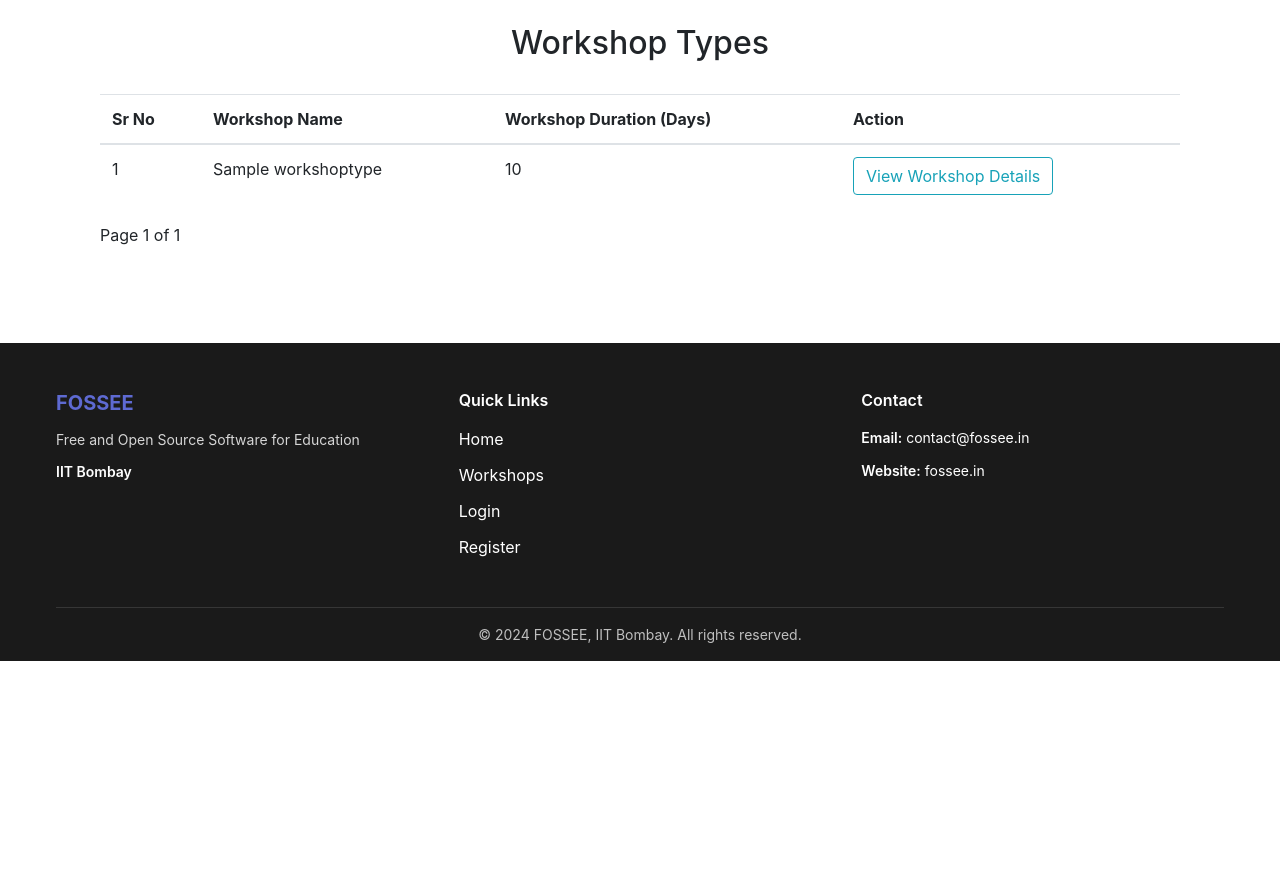
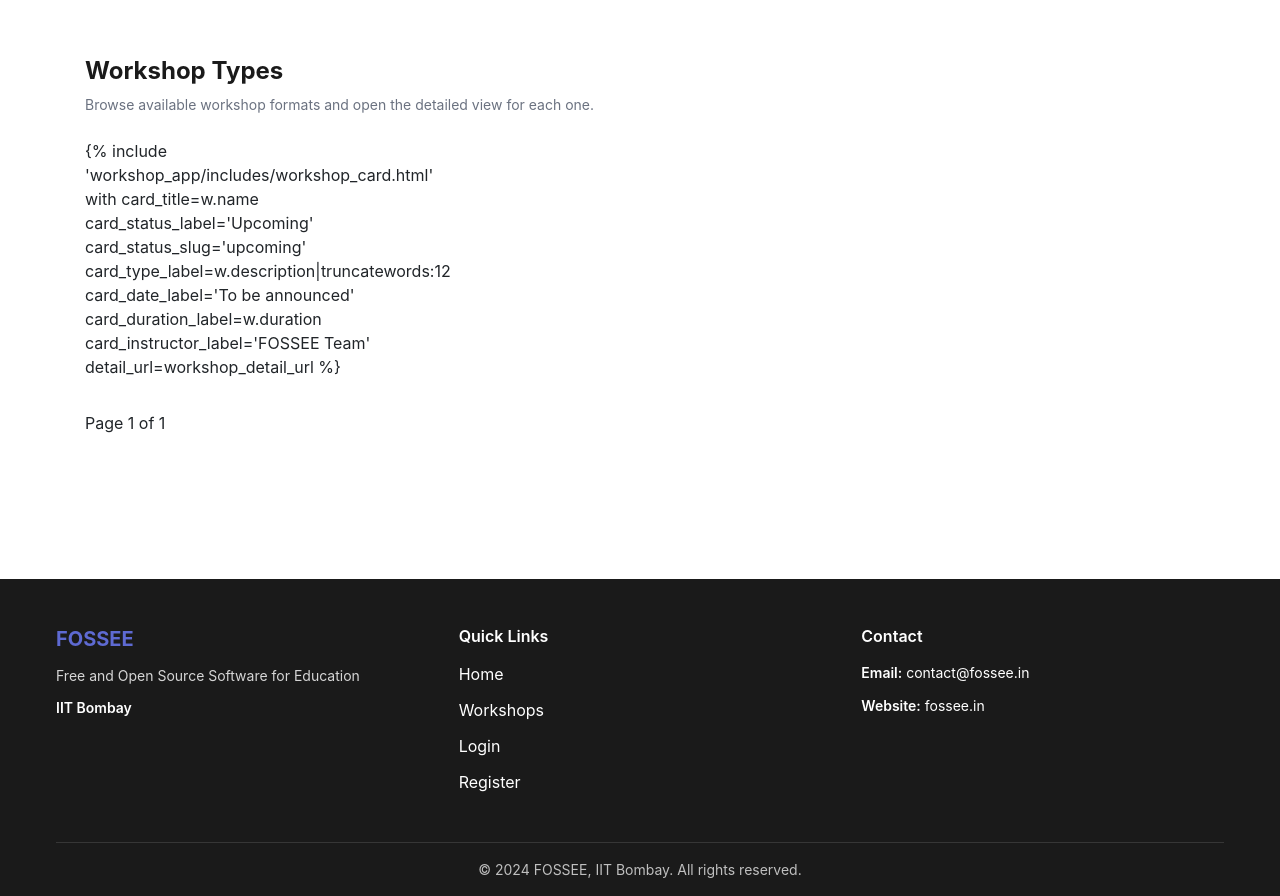
Before and after one commit to shivani-i-i/fossee-workshop-booking-ui, a Django app: page /workshop/types/ in a window 1280 px wide. Shown: the part 56-952 px from the top of the page. Before the commit the page ends 717 px from the top, so only its background shows below. Run offline with Django 3.2, Linux system fonts and the light colour scheme; tables that the repository leaves empty hold one stand-in row (values such as "Sample post"); some libraries are stand-ins or nearby versions.

Commit message:
feat: add workshop card component with status color coding and hover effects

```diff
--- /dev/null
+++ b/workshop_app/static/workshop_app/css/workshop-card.css
@@ -0,0 +1,224 @@
+.workshop-types-page {
+    padding-top: var(--space-8);
+    padding-bottom: var(--space-12);
+}
+
+.workshop-types-page__header {
+    display: flex;
+    align-items: flex-end;
+    justify-content: space-between;
+    gap: var(--space-4);
+    margin-bottom: var(--space-6);
+}
+
+.workshop-types-page__title {
+    margin: 0;
+    color: var(--color-text-primary);
+    font-size: var(--font-size-2xl);
+    font-weight: var(--font-weight-bold);
+    line-height: var(--line-height-tight);
+}
+
+.workshop-types-page__subtitle {
+    margin: var(--space-2) 0 0;
+    color: var(--color-text-secondary);
+    font-size: var(--font-size-sm);
+    line-height: var(--line-height-normal);
+}
+
+.workshop-types-page__action {
+    white-space: nowrap;
+}
+
+.workshop-cards-grid {
+    display: grid;
+    grid-template-columns: repeat(3, minmax(0, 1fr));
+    gap: var(--space-6);
+}
+
+.workshop-card {
+    display: flex;
+    flex-direction: column;
+    overflow: hidden;
+    background: var(--color-bg-primary);
+    border: 1px solid var(--color-border);
+    border-radius: 12px;
+    box-shadow: var(--shadow-card);
+    transition: all 200ms ease;
+}
+
+.workshop-card:hover {
+    transform: translateY(-2px);
+    box-shadow: var(--shadow-card-hover);
+}
+
+.workshop-card__bar {
+    height: 8px;
+    background: var(--color-primary);
+}
+
+.workshop-card--pending .workshop-card__bar,
+.workshop-card--pending .workshop-card__badge {
+    background: var(--color-warning);
+}
+
+.workshop-card--accepted .workshop-card__bar,
+.workshop-card--accepted .workshop-card__badge {
+    background: var(--color-success);
+}
+
+.workshop-card--rejected .workshop-card__bar,
+.workshop-card--rejected .workshop-card__badge {
+    background: var(--color-error);
+}
+
+.workshop-card--upcoming .workshop-card__bar,
+.workshop-card--upcoming .workshop-card__badge {
+    background: var(--color-primary);
+}
+
+.workshop-card__body {
+    display: flex;
+    flex: 1;
+    flex-direction: column;
+    padding: 20px;
+}
+
+.workshop-card__header {
+    display: flex;
+    align-items: flex-start;
+    justify-content: space-between;
+    gap: var(--space-3);
+}
+
+.workshop-card__title {
+    margin: 0;
+    color: var(--color-text-primary);
+    font-size: var(--font-size-base);
+    font-weight: var(--font-weight-semibold);
+    line-height: var(--line-height-tight);
+}
+
+.workshop-card__badge {
+    display: inline-flex;
+    align-items: center;
+    justify-content: center;
+    padding: 4px 10px;
+    border-radius: var(--radius-full);
+    color: var(--color-bg-primary);
+    font-size: var(--font-size-xs);
+    font-weight: var(--font-weight-semibold);
+    line-height: 1;
+    white-space: nowrap;
+}
+
+.workshop-card__type {
+    display: flex;
+    align-items: center;
+    gap: var(--space-2);
+    margin: var(--space-4) 0 0;
+    color: var(--color-text-secondary);
+    font-size: 13px;
+    line-height: var(--line-height-normal);
+}
+
+.workshop-card__type i {
+    color: var(--color-text-muted);
+}
+
+.workshop-card__details {
+    display: grid;
+    gap: var(--space-3);
+    margin-top: var(--space-5);
+}
+
+.workshop-card__detail {
+    display: flex;
+    align-items: flex-start;
+    gap: var(--space-3);
+    color: var(--color-text-secondary);
+}
+
+.workshop-card__detail i {
+    margin-top: 2px;
+    color: var(--color-primary);
+    width: 16px;
+    text-align: center;
+}
+
+.workshop-card__detail-label {
+    display: block;
+    color: var(--color-text-muted);
+    font-size: var(--font-size-xs);
+    line-height: var(--line-height-tight);
+}
+
+.workshop-card__detail-value {
+    display: block;
+    color: var(--color-text-primary);
+    font-size: var(--font-size-sm);
+    font-weight: var(--font-weight-medium);
+    line-height: var(--line-height-normal);
+}
+
+.workshop-card__divider {
+    margin: var(--space-5) 0 var(--space-4);
+    border-top: 1px solid var(--color-border-light);
+}
+
+.workshop-card__button {
+    display: inline-flex;
+    align-items: center;
+    justify-content: center;
+    width: 100%;
+    min-height: 44px;
+    border: 1px solid var(--color-primary);
+    border-radius: var(--radius-md);
+    color: var(--color-primary);
+    font-size: var(--font-size-sm);
+    font-weight: var(--font-weight-semibold);
+    text-decoration: none;
+    transition: background var(--transition-normal), color var(--transition-normal), border-color var(--transition-normal);
+}
+
+.workshop-card__button:hover {
+    background: var(--color-primary);
+    border-color: var(--color-primary);
+    color: var(--color-bg-primary);
+    text-decoration: none;
+}
+
+.workshop-cards-grid__empty {
+    grid-column: 1 / -1;
+    padding: var(--space-8);
+    text-align: center;
+    color: var(--color-text-secondary);
+    background: var(--color-bg-primary);
+    border: 1px solid var(--color-border);
+    border-radius: 12px;
+}
+
+.workshop-types-page__pagination {
+    margin-top: var(--space-8);
+}
+
+@media (max-width: 1024px) {
+    .workshop-cards-grid {
+        grid-template-columns: repeat(2, minmax(0, 1fr));
+    }
+}
+
+@media (max-width: 767px) {
+    .workshop-types-page {
+        padding-top: var(--space-6);
+    }
+
+    .workshop-types-page__header {
+        flex-direction: column;
+        align-items: stretch;
+    }
+
+    .workshop-cards-grid {
+        grid-template-columns: 1fr;
+    }
+}
--- a/workshop_app/templates/workshop_app/workshop_type_list.html
+++ b/workshop_app/templates/workshop_app/workshop_type_list.html
@@ -1,41 +1,44 @@
 {% extends 'workshop_app/base.html' %}
 {% load custom_filters %}
+{% load static %}
 {% block title %}
 	View List of available Workshops
 {% endblock %}
 
+{% block page_styles %}
+    <link rel="stylesheet" href="{% static 'workshop_app/css/workshop-card.css' %}" type="text/css"/>
+{% endblock %}
+
 {% block content %}
-    <div class="container">
-    <h2 class="text-center">Workshop Types</h2>
-    <br>
+    <div class="container workshop-types-page">
+        <div class="workshop-types-page__header">
+            <div>
+                <h2 class="workshop-types-page__title">Workshop Types</h2>
+                <p class="workshop-types-page__subtitle">Browse available workshop formats and open the detailed view for each one.</p>
+            </div>
             {% if request.user|has_group:"instructor" %}
-        <a href="{% url 'workshop_app:add_workshop_type' %}">
-        <button class="btn btn-md btn-primary float-right mb-3 mx-4">Add Workshop Type</button>
-        </a>
-        <br>
+                <a href="{% url 'workshop_app:add_workshop_type' %}" class="btn btn-primary workshop-types-page__action">Add Workshop Type</a>
             {% endif %}
-	<div class="container">
-		<table class="table table-hover">
-		  <thead>
-		    <tr>
-		      <th>Sr No</th>
-		      <th>Workshop Name</th>
-		      <th>Workshop Duration (Days)</th>
-		      <th>Action</th>
-		    </tr>
-		  </thead>
+        </div>
 
+        <div class="workshop-cards-grid">
             {% for w in workshop_type %}
-		  <tbody>
-		    <tr  >
-		      <td scope="row" id="{{ forloop.counter }}">{{ forloop.counter }}</td>
-		      <td>{{ w.name }}</td>
-		      <td>{{ w.duration }}</td>
-		      <td><a href="{% url 'workshop_app:workshop_type_details' w.id %}" class="btn btn-outline-info" class="accordion-toggle" >View Workshop Details</a></td>
-		    </tr>
-		  </tbody>
+                {% url 'workshop_app:workshop_type_details' w.id as workshop_detail_url %}
+                {% include 'workshop_app/includes/workshop_card.html' with
+                    card_title=w.name
+                    card_status_label='Upcoming'
+                    card_status_slug='upcoming'
+                    card_type_label=w.description|truncatewords:12
+                    card_date_label='To be announced'
+                    card_duration_label=w.duration
+                    card_instructor_label='FOSSEE Team'
+                    detail_url=workshop_detail_url
+                %}
+            {% empty %}
+                <div class="workshop-cards-grid__empty">
+                    <p>No workshop types are available right now.</p>
+                </div>
             {% endfor %}
-		</table>
         </div>
 
         <!-- The Modal -->
@@ -54,16 +57,12 @@
 	    </div>
 	    </div>
 
-<!-- Page Navigation -->
-	<div class="container">
-
-		<div class="Page-Nav" align="center">
+        <div class="workshop-types-page__pagination" align="center">
 		<nav aria-label="Page navigation">
 		 	<ul class="pagination pagination-sm">
 			  	<li class="page-item">
-			      {% if workshoptype.has_previous %}
-					<a class="page-link" tabindex="-1"
-							href="?page={{ workshop_type.previous_page_number }}">Previous</a>
+			      {% if workshop_type.has_previous %}
+					<a class="page-link" tabindex="-1" href="?page={{ workshop_type.previous_page_number }}">Previous</a>
 				{% endif %}
 			    </li>
 			    <li class="page-item">
@@ -73,13 +72,11 @@
 			    </li>
 			    <li class="page-item">
 			    {% if workshop_type.has_next %}
-					<a class="page-link" href="?page={{ workshop_type.next_page_number }}">Next
-					</a>
+					<a class="page-link" href="?page={{ workshop_type.next_page_number }}">Next</a>
 				{% endif %}
 			    </li>
 		   	</ul>
 		</nav>
 		</div>
 	</div>
-</div>
 {% endblock %}
```
Also changed, not shown: workshop_app/templates/workshop_app/includes/workshop_card.html (added, +45 -0 lines). Lines whose indentation alone changed are shown as unchanged.
